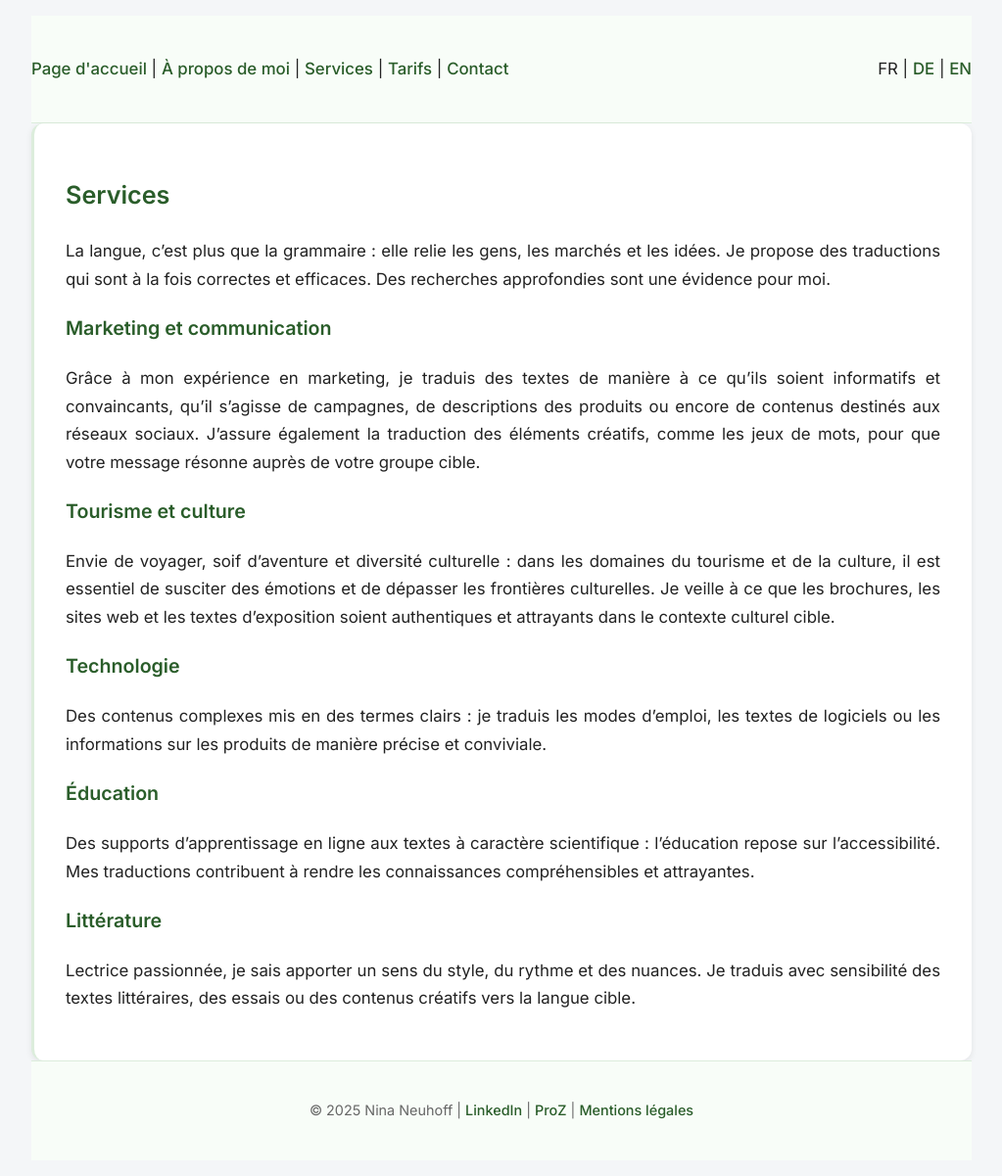
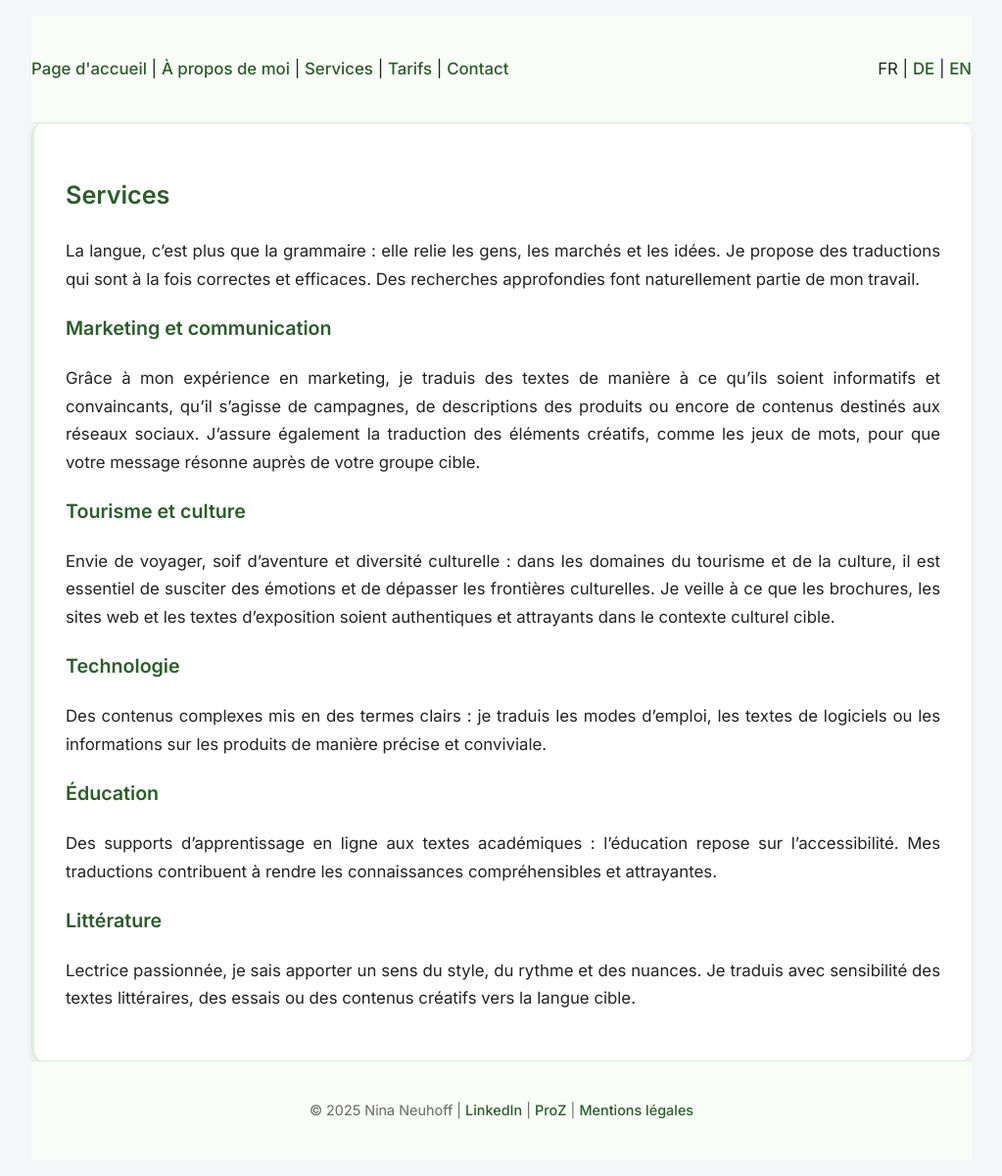
Before and after one commit to nneuhoff/traduction-translation-uebersetzung, a Jekyll site: the page built from fr/services.md, in a window 1280 px wide. Shown: the whole page at 98% size, without its empty margins (128-1151 px from the left). Built offline with Jekyll 4.4.1, drawn with Linux system fonts in a browser that asks for light colours.

Commit message:
Update services.md

```diff
--- a/fr/services.md
+++ b/fr/services.md
@@ -6,7 +6,7 @@ lang: fr
 
 ## Services
 
-La langue, c'est plus que la grammaire : elle relie les gens, les marchés et les idées. Je propose des traductions qui sont à la fois correctes et efficaces. Des recherches approfondies sont une évidence pour moi.
+La langue, c'est plus que la grammaire : elle relie les gens, les marchés et les idées. Je propose des traductions qui sont à la fois correctes et efficaces. Des recherches approfondies font naturellement partie de mon travail.
 
 ### Marketing et communication
 Grâce à mon expérience en marketing, je traduis des textes de manière à ce qu'ils soient informatifs et convaincants, qu'il s'agisse de campagnes, de descriptions des produits ou encore de contenus destinés aux réseaux sociaux. J'assure également la traduction des éléments créatifs, comme les jeux de mots, pour que votre message résonne auprès de votre groupe cible.
@@ -18,7 +18,7 @@ Envie de voyager, soif d'aventure et diversité culturelle : dans les domaines d
 Des contenus complexes mis en des termes clairs : je traduis les modes d'emploi, les textes de logiciels ou les informations sur les produits de manière précise et conviviale.
 
 ### Éducation
-Des supports d'apprentissage en ligne aux textes à caractère scientifique : l'éducation repose sur l'accessibilité. Mes traductions contribuent à rendre les connaissances compréhensibles et attrayantes.
+Des supports d'apprentissage en ligne aux textes académiques : l'éducation repose sur l'accessibilité. Mes traductions contribuent à rendre les connaissances compréhensibles et attrayantes.
 
 ### Littérature
 Lectrice passionnée, je sais apporter un sens du style, du rythme et des nuances. Je traduis avec sensibilité des textes littéraires, des essais ou des contenus créatifs vers la langue cible.
```
